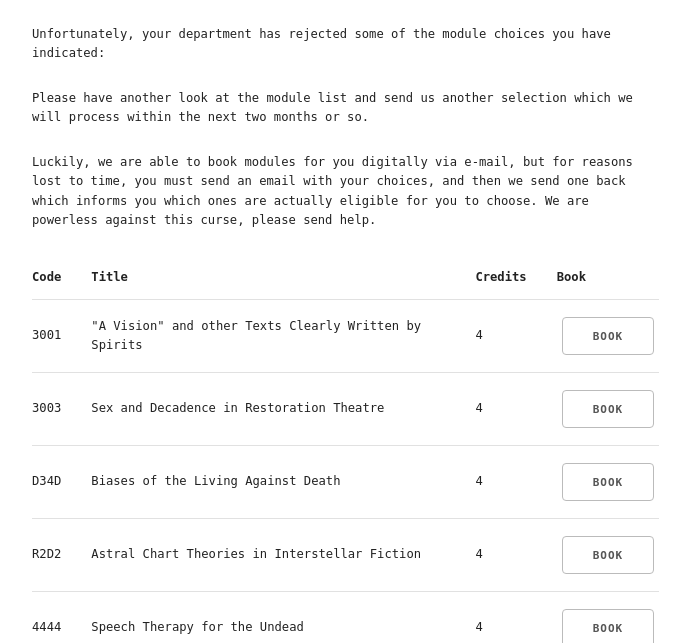
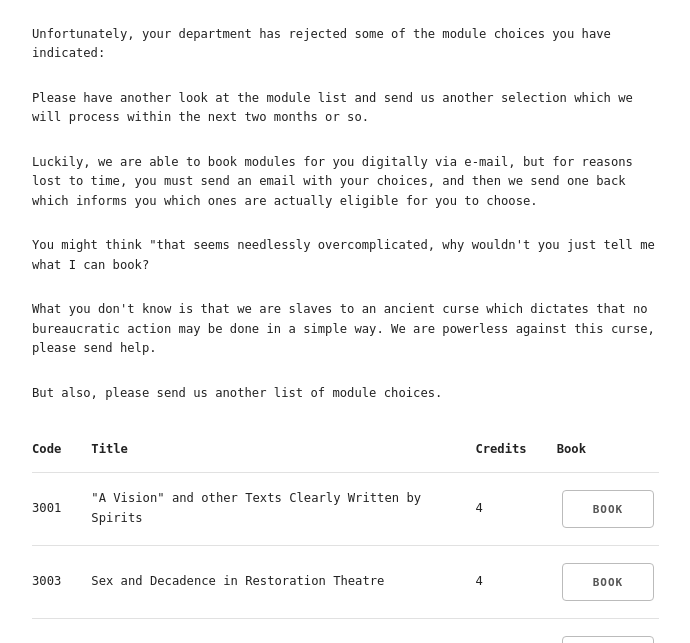
Before and after one commit to ThThelitz/story, a Flask app: page /7 in a window 1280 px wide. Shown: the part 184-827 px from the top of the page, without its empty margins (128-818 px from the left). Run offline with Flask 2, Linux system fonts and the light colour scheme.

Commit message:
Edit writing

```diff
--- a/templates/email_error_full.html
+++ b/templates/email_error_full.html
@@ -16,7 +16,16 @@
         Please have another look at the module list and send us another selection which we will process within the next two months or so.
     </p>
     <p>
-        Luckily, we are able to book modules for you digitally via e-mail, but for reasons lost to time, you must send an email with your choices, and then we send one back which informs you which ones are actually eligible for you to choose. We are powerless against this curse, please send help.
+        Luckily, we are able to book modules for you digitally via e-mail, but for reasons lost to time, you must send an email with your choices, and then we send one back which informs you which ones are actually eligible for you to choose.
+    </p>
+    <p>
+        You might think "that seems needlessly overcomplicated, why wouldn't you just tell me what I can book?
+    </p>
+    <p>
+        What you don't know is that we are slaves to an ancient curse which dictates that no bureaucratic action may be done in a simple way. We are powerless against this curse, please send help.
+    </p>
+    <p>
+        But also, please send us another list of module choices.
     </p>
 
     <table class="u-full-width"></table>
```
